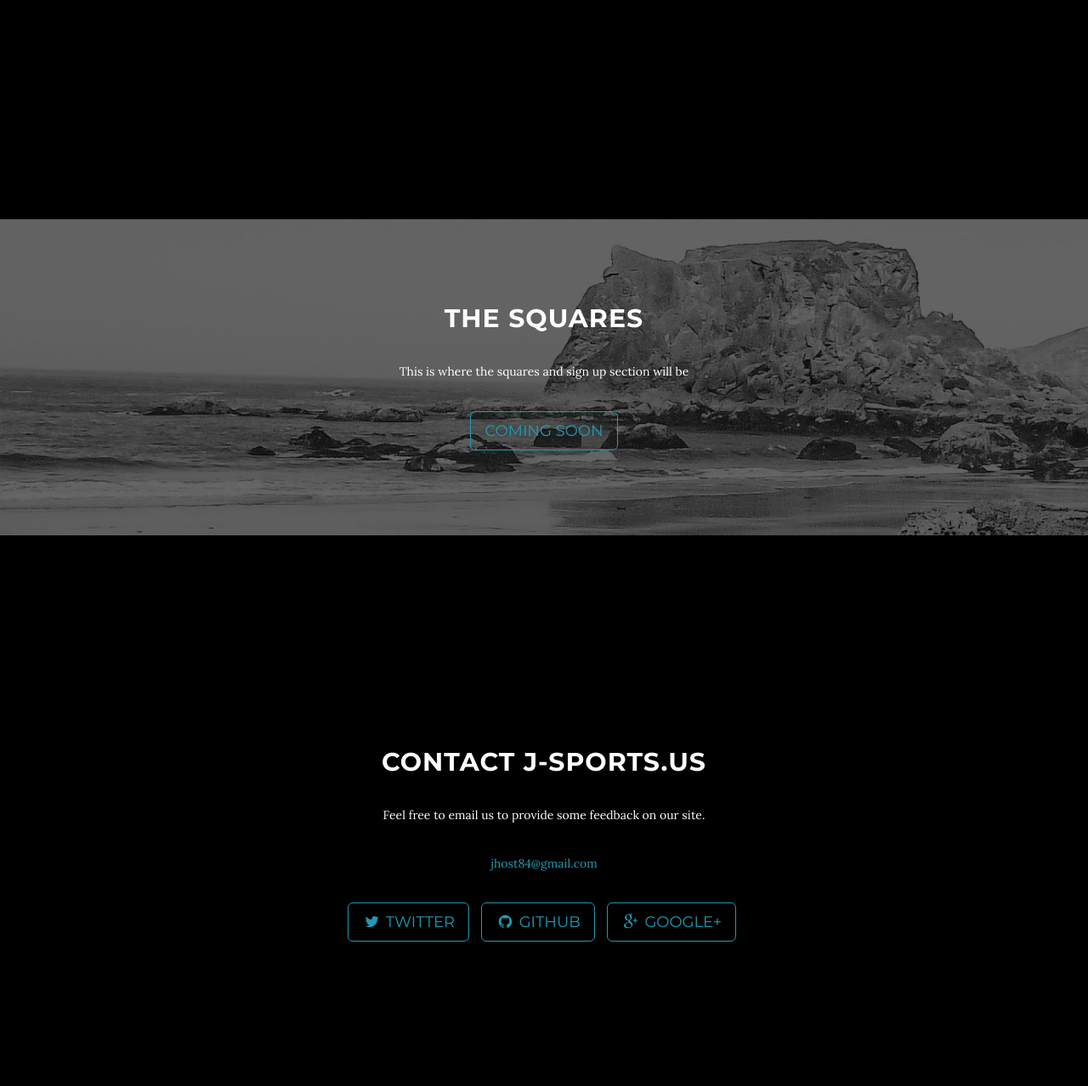
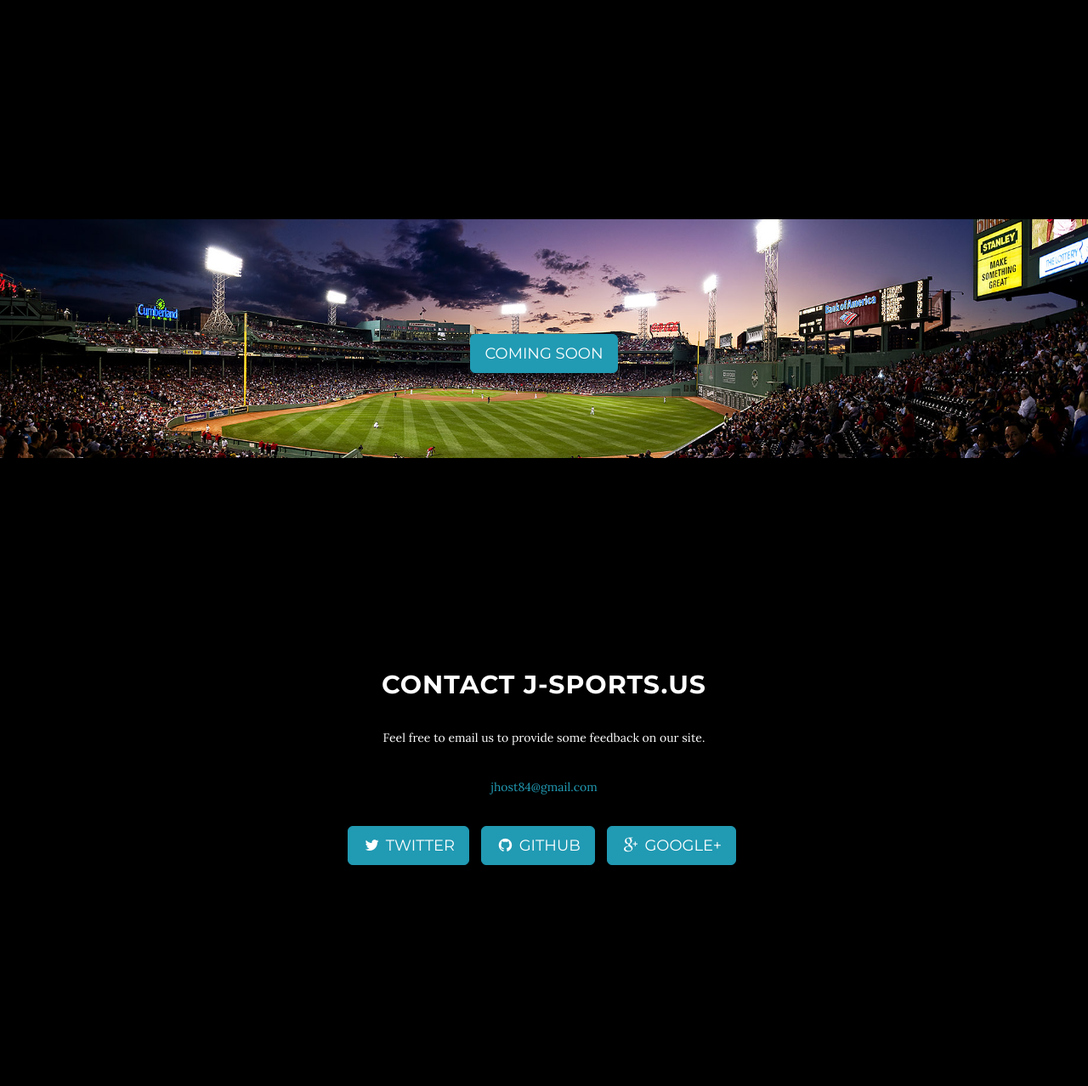
Before and after one commit to jhost84/jhost84.github.io, a PHP site: page /pool/index.html in a window 1280 px wide. Shown: the part 1681-2959 px from the top of the page at 85% size. Run offline with PHP 8.4, Linux system fonts and the light colour scheme; some libraries are stand-ins or nearby versions.

Commit message:
last one

```diff
--- a/pool/css/grayscale.css
+++ b/pool/css/grayscale.css
@@ -301,8 +301,8 @@ a:focus {
 
 .btn-default {
     border: 1px solid #219ab3;
-    color: #219ab3;
-    background-color: transparent;
+    color: #ffffff;
+    background-color: #219ab3;
 }
 
 .btn-default:hover,
--- a/pool/index.html
+++ b/pool/index.html
@@ -118,8 +118,8 @@
         <div class="download-section">
             <div class="container">
                 <div class="col-lg-8 col-lg-offset-2">
-                    <h2>The Squares</h2>
-                    <p>This is where the squares and sign up section will be</p>
+                    <h2></h2>
+                    <p></p>
                     <a href="" class="btn btn-default btn-lg">Coming Soon</a>
                 </div>
             </div>
```
Also changed, not shown: pool/img/downloads-bg.jpg, pool/img/downloads-bg1.jpg (added).
